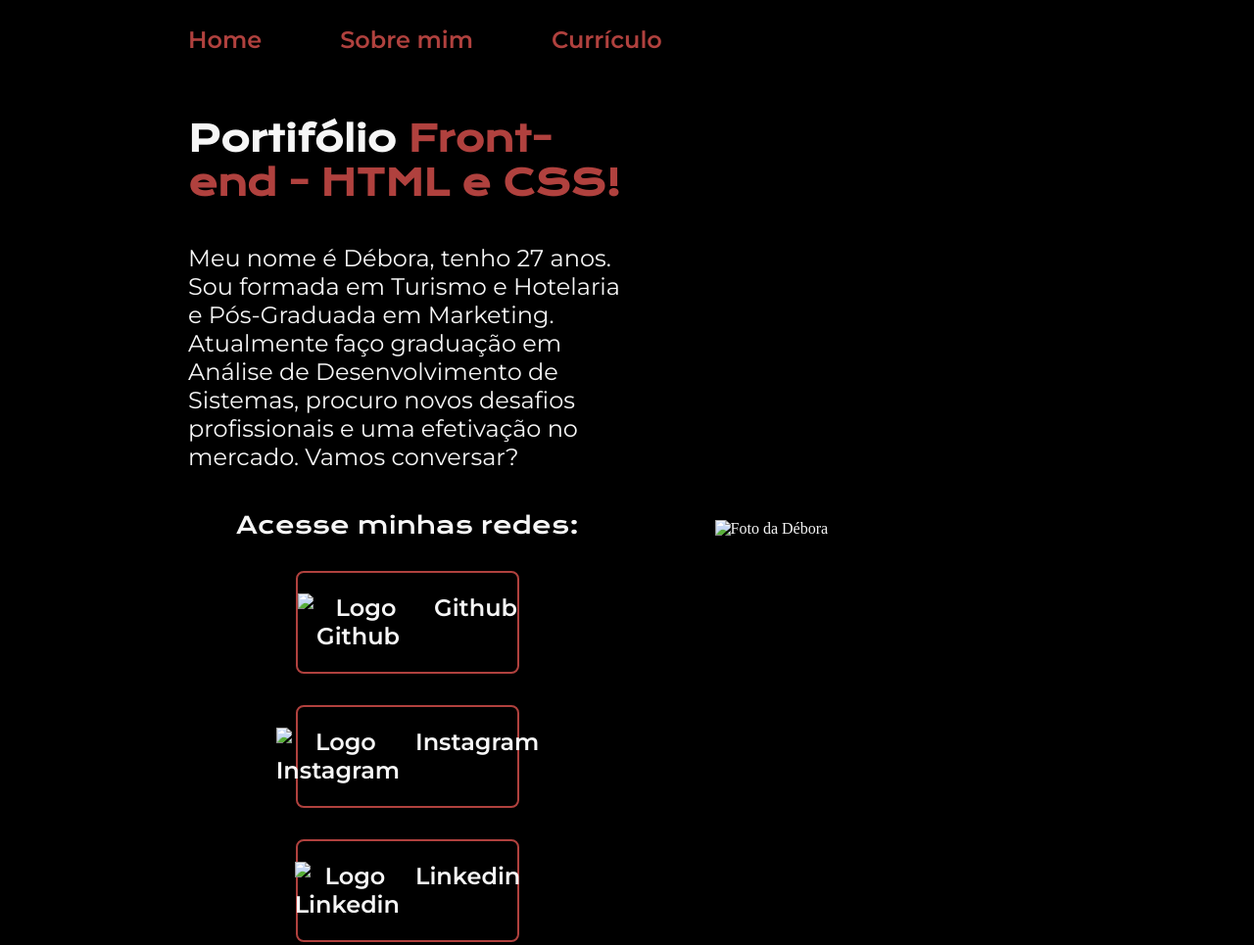
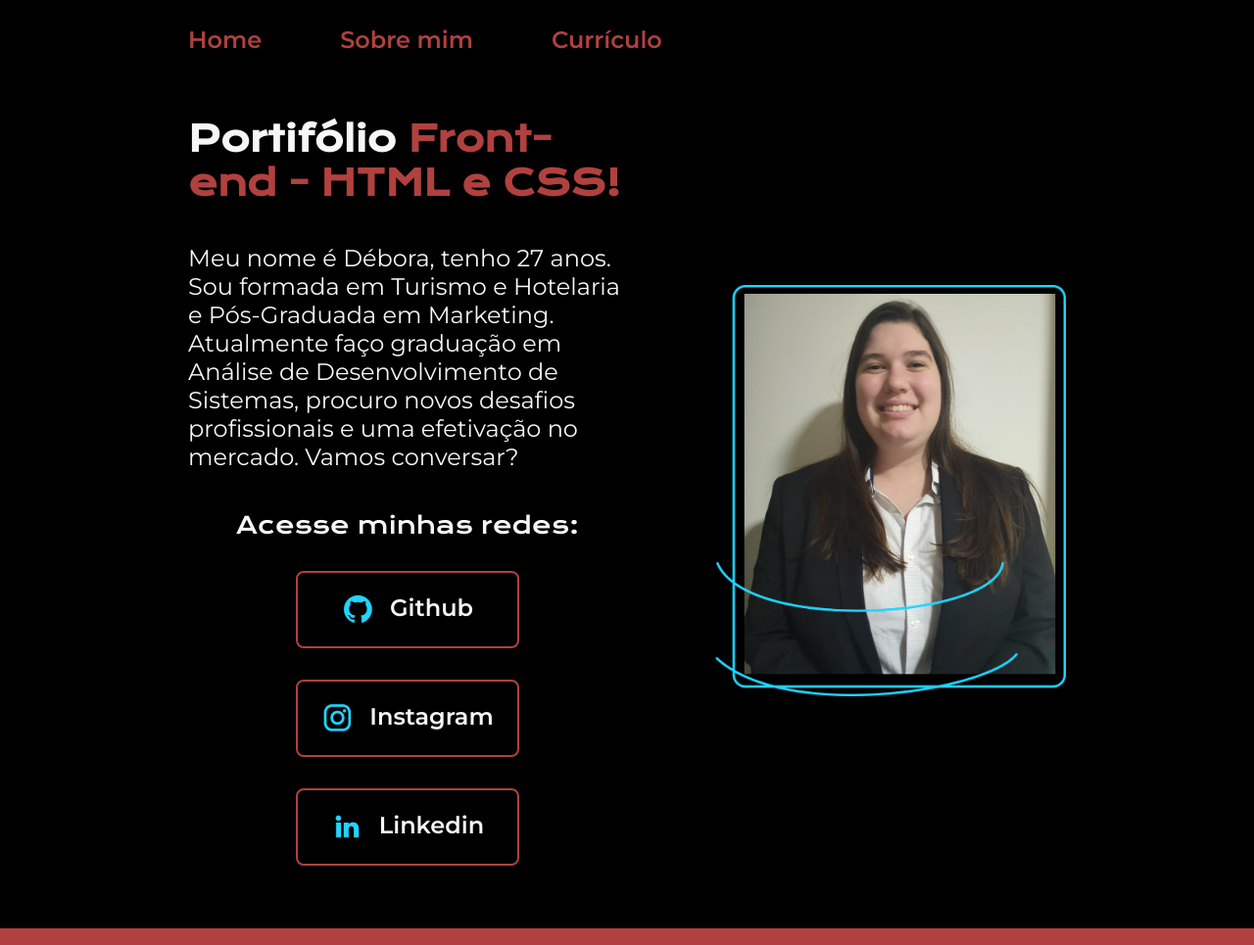
Before and after one commit to dehtank/portfolio, a plain HTML site: page index.html in a window 1280 px wide. Shown: the top 965 px of the page at 98% size. Drawn offline with nearby package versions, Linux system fonts and the light colour scheme; files that its build step writes are made by us from their sources.

Commit message:
Update index.html

```diff
--- a/index.html
+++ b/index.html
@@ -4,7 +4,7 @@
     <meta charset="UTF-8">
     <meta name="viewport" content="width=device-width, initial-scale=1.0">
     <title>Portfólio</title>
-    <link rel="stylesheet" href="./styles/style.css">
+    <link rel="stylesheet" href="style.css">
 </head>
 
 <body>
@@ -24,17 +24,17 @@
             <div class="apresentacao__links">
                 <h2 class="apresentacao__links__subtitulo">Acesse minhas redes:</h2>
                 <a class="apresentacao__links__link"href="https://github.com/dehtank">
-                    <img src="./assets/github.png" alt="Logo Github">
+                    <img src="github.png" alt="Logo Github">
                     Github</a>
                 <a class="apresentacao__links__link" href="https://www.instagram.com/deh_tank/">
-                    <img src="./assets/instagram.png" alt="Logo Instagram">
+                    <img src="instagram.png" alt="Logo Instagram">
                     Instagram</a>
                 <a class="apresentacao__links__link"href="https://www.linkedin.com/in/deborapolattotank/">
-                        <img src="./assets/linkedin.png" alt="Logo Linkedin">
+                        <img src="linkedin.png" alt="Logo Linkedin">
                         Linkedin</a>
             </div>
         </section>
-        <img class="apresentacao__imagem" src="./assets/imagem 1.png" alt="Foto da Débora">
+        <img class="apresentacao__imagem" src="imagem 1.png" alt="Foto da Débora">
     </main>
     <footer class="rodape">
         <p>Desenvolvido por Débora Tank.</p>
```
